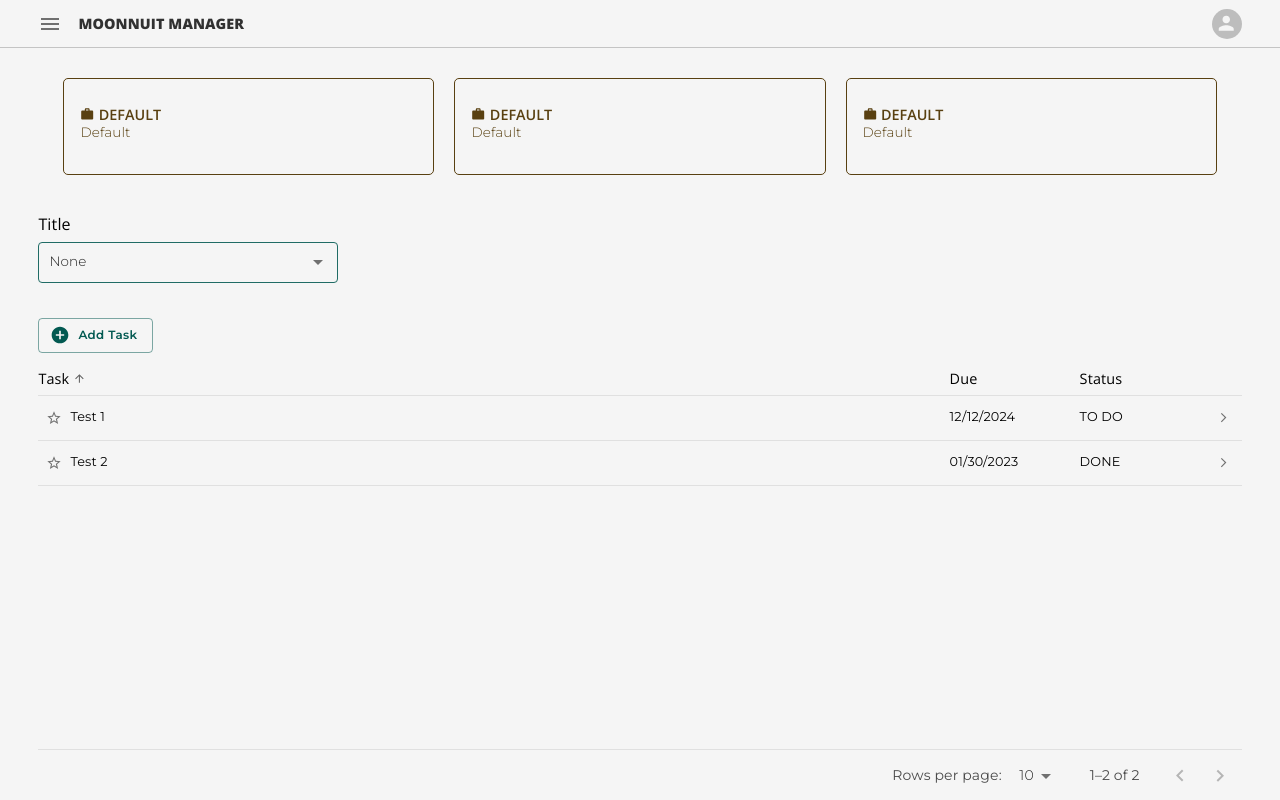
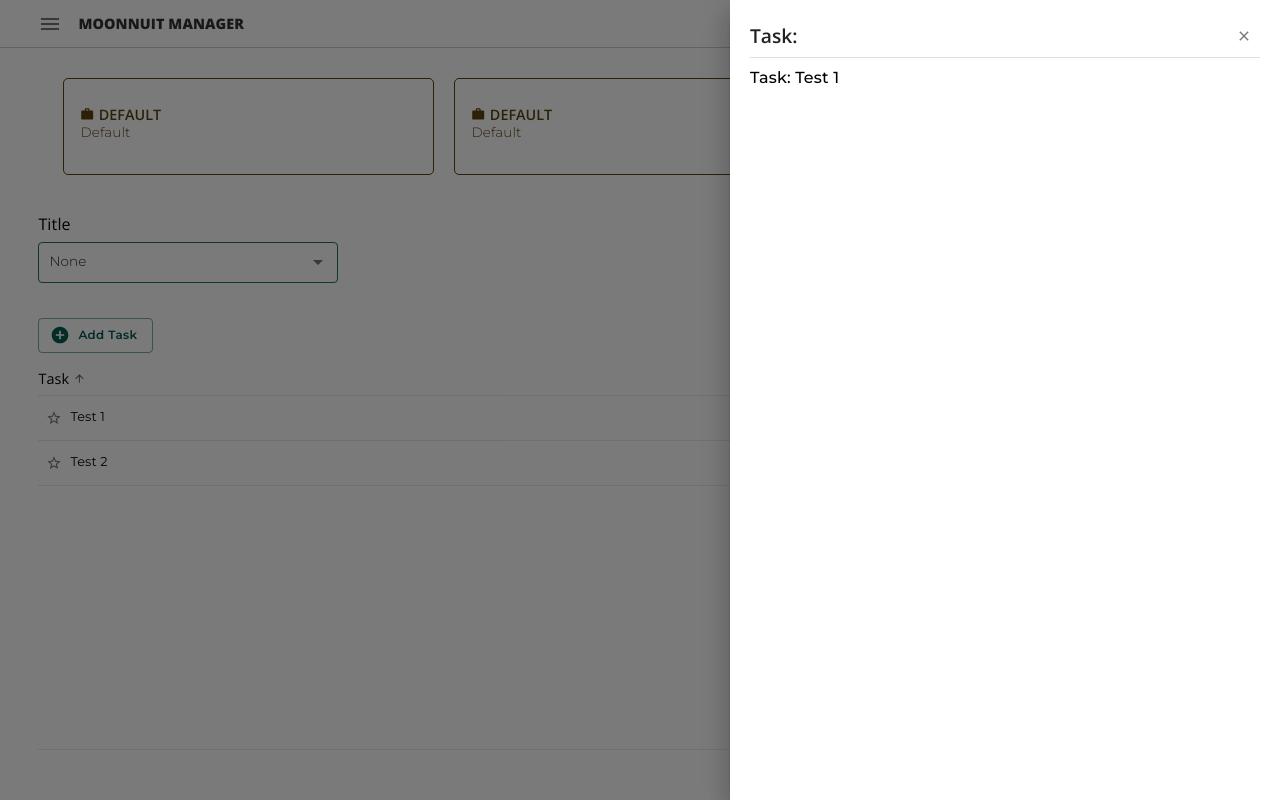
Before and after one commit to alejandroguardadodev/taskmanager, a React (Vite) app: page / in a window 1280 px wide. Both pictures are taken after a click on the button 1223 px from the left and 417 px from the top of the page. Built offline with nearby package versions, Linux system fonts and the light colour scheme.

Commit message:
feat:Modals Menu

```diff
--- a/src/App.tsx
+++ b/src/App.tsx
@@ -14,7 +14,8 @@ import DashboardLayout from './layouts/DashboardLayout'
 
 import DashboardPage from './pages/HomePage'
 
-import TestModal from './components/modals/TestModal';
+import TestModal from './components/modals/TestModal'
+import TaskMenuModal from './components/modals/TaskMenuModal';
 
 import 'react-toastify/dist/ReactToastify.css'
 
@@ -34,6 +35,7 @@ function App() {
           <ToastContainer />
 
           <TestModal />
+          <TaskMenuModal />
         </ThemeProvider>
       </Router>
     </Provider>
--- a/src/components/ComponentItem/index.tsx
+++ b/src/components/ComponentItem/index.tsx
@@ -56,11 +56,12 @@ interface ItemPropsType {
     solebutton?: boolean;
     mb?: number;
     onAction?: OnActionVoidHandle;
+    onMenuClose?: OnActionVoidHandle;
 }
 
-const ComponentItem = ({ text, icon, dissableIconAnimation=false, dissablePaddingBottom=false, solebutton=false, mb, onAction }:ItemPropsType) => {
+const ComponentItem = ({ text, icon, dissableIconAnimation=false, dissablePaddingBottom=false, solebutton=false, mb, onAction, onMenuClose }:ItemPropsType) => {
     return (
-        <CustomMenuItem onClick={() => { onAction?.() }} solebutton={solebutton} dissableIconAnimation={dissableIconAnimation} dissablePaddingBottom={dissablePaddingBottom} sx={{ background: 'transparent !important', ...(mb && { marginBottom: `${mb}px` }) }} disableRipple>
+        <CustomMenuItem onClickCapture={() => { onMenuClose?.() }} onClick={() => { onAction?.() }} solebutton={solebutton} dissableIconAnimation={dissableIconAnimation} dissablePaddingBottom={dissablePaddingBottom} sx={{ background: 'transparent !important', ...(mb && { marginBottom: `${mb}px` }) }} disableRipple>
             {icon && (
                 <ListItemIcon className='icon-object'>
                     {icon}
--- /dev/null
+++ b/src/components/modals/TaskMenuModal/index.tsx
@@ -0,0 +1,29 @@
+import React from "react"
+
+import BaseHorizontalModal from "../bases/BaseHorizontalModal"
+
+import Typography from "@mui/material/Typography"
+
+import useModal from "../../../hooks/useModal"
+
+import { ITask } from "../../../models/Task"
+
+const TaskMenuModal = () => {
+
+    const { extradata } = useModal("task")
+
+    const isEdit = React.useMemo<boolean>(() => Boolean(extradata), [extradata])
+    const task = React.useMemo<null | ITask>(() => {
+        if (!isEdit) return null
+
+        return extradata as ITask
+    }, [isEdit, extradata])
+
+    return (
+        <BaseHorizontalModal title="task" header="Task">
+            <Typography variant="body1" sx={{ fontWeight: 500, fontSize: '1rem', lineHeight: '1.2rem' }}>{isEdit? `Task: ${task?.title}` : "New Task"}</Typography>
+        </BaseHorizontalModal>
+    )
+}
+
+export default TaskMenuModal
--- a/src/components/modals/TestModal/index.tsx
+++ b/src/components/modals/TestModal/index.tsx
@@ -1,8 +1,8 @@
-import BaseSimpleModal from "../BaseSimpleModal"
+import BaseSimpleModal from "../bases/BaseSimpleModal"
 
 const TestModal = () => {
   return (
-    <BaseSimpleModal title="test">
+    <BaseSimpleModal title="test" header="Modal Test">
         TEST MODAL
     </BaseSimpleModal>
   )
--- /dev/null
+++ b/src/components/modals/bases/BaseHorizontalModal/index.tsx
@@ -0,0 +1,60 @@
+import { styled } from '@mui/system'
+
+import Drawer from '@mui/material/Drawer'
+
+import Box from '@mui/material/Box'
+
+import Typography from '@mui/material/Typography'
+
+import IconButton from '@mui/material/IconButton'
+import CloseIcon from '@mui/icons-material/Close'
+
+import Divider from '@mui/material/Divider'
+
+import useModal from '../../../../hooks/useModal'
+
+import { ModalTitleType } from '../../../../reducers/modalReducer'
+
+const BoxContainer = styled(Box)(({ theme }) => ({
+    width: 550,
+    height: '100%',
+    background: 'transparent !important',
+    padding: '20px 20px 20px',
+    display: 'flex',
+    flexDirection: 'column',
+    [theme.breakpoints.down('sm')]: {
+        width: '100vw',
+    }
+}))
+
+interface BaseHorizontalModalPropsType {
+    title: ModalTitleType;
+    children: React.ReactNode;
+    header?: string;
+}
+
+const BaseHorizontalModal = ({ title, children, header="" }:BaseHorizontalModalPropsType) => {
+
+    const { open, closeModal } = useModal(title)
+
+    return (
+        <Drawer anchor="right" open={open} onClose={() => { closeModal(); }}>
+            <BoxContainer role="presentation">
+                <Box sx={{ display: 'flex', flexDirection: 'row', justifyContent: 'flex-start', alignItems: 'center', paddingBottom: '5px' }}>
+                    <Box sx={{ flexGrow: '1' }}>
+                        <Typography variant='h5' className='non-mouse-event' sx={{ fontSize: '1.2rem', lineHeight: '1.2rem', textTransform: 'capitalize'  }}>{header}:</Typography>
+                    </Box>
+                    <IconButton aria-label="close-modal" onClick={() => { closeModal(); }}>
+                        <CloseIcon sx={{ fontSize: '1rem' }} />
+                    </IconButton>
+                </Box>
+                <Divider sx={{ marginBottom: '10px' }} />
+                <Box sx={{ flexGrow: 1 }}>
+                    {children}
+                </Box>
+            </BoxContainer>
+        </Drawer>
+    )
+}
+
+export default BaseHorizontalModal
--- a/src/components/modals/BaseSimpleModal/index.tsx
+++ b/src/components/modals/bases/BaseSimpleModal/index.tsx
@@ -16,12 +16,12 @@ import Modal from '@mui/material/Modal'
 
 import Slide from '@mui/material/Slide'
 
-import { ModalTitleType } from '../../../reducers/modalReducer'
+import { ModalTitleType } from '../../../../reducers/modalReducer'
 
 import { useResizeDetector } from 'react-resize-detector'
 
-import useResponsive from '../../../hooks/useResponsive'
-import useModal from '../../../hooks/useModal'
+import useResponsive from '../../../../hooks/useResponsive'
+import useModal from '../../../../hooks/useModal'
 
 const ModalBox = styled(Box, {
     shouldForwardProp: (props) => props !== "boxwidth" && props !== "boxheight"
@@ -47,9 +47,10 @@ const ModalBox = styled(Box, {
 interface BaseSimpleModalPropsType {
     title: ModalTitleType;
     children: React.ReactNode;
+    header?: string;
 }
 
-const BaseSimpleModal = ({ title, children } : BaseSimpleModalPropsType) => {
+const BaseSimpleModal = ({ title, children, header="" } : BaseSimpleModalPropsType) => {
 
     const { open, closeModal } = useModal(title)
     const { isMobile } = useResponsive()
@@ -65,10 +66,10 @@ const BaseSimpleModal = ({ title, children } : BaseSimpleModalPropsType) => {
                 <ModalBox ref={modalBoxRef} boxwidth={modalBoxWidth} boxheight={modalBoxheight}>
                     <Box sx={{ display: 'flex', flexDirection: 'row', justifyContent: 'flex-start', alignItems: 'center', paddingBottom: '5px' }}>
                         <Box sx={{ flexGrow: '1' }}>
-                            <Typography variant='h5' className='non-mouse-event' sx={{ fontSize: '1.2rem', lineHeight: '1.2rem', textTransform: 'capitalize'  }}>Project:</Typography>
+                            <Typography variant='h5' className='non-mouse-event' sx={{ fontSize: '1.2rem', lineHeight: '1.2rem', textTransform: 'capitalize'  }}>{header}:</Typography>
                         </Box>
                         <IconButton aria-label="close-modal" onClick={closeModal}>
-                            {isMobile? (<KeyboardArrowDownIcon sx={{ fontSize: '1rem' }} />):(<CloseIcon sx={{ fontSize: '1rem' }} />)}
+                            {isMobile? (<KeyboardArrowDownIcon sx={{ fontSize: '1.5rem' }} />):(<CloseIcon sx={{ fontSize: '1rem' }} />)}
                         </IconButton>
                     </Box>
                     <Divider sx={{ marginBottom: '10px' }} />
--- a/src/components/tables/TestTable/index.tsx
+++ b/src/components/tables/TestTable/index.tsx
@@ -57,13 +57,13 @@ const items = [
 
 const TestTable = () => {
 
-  const { openModal } = useModal('test')
+  const { openModal:openTaskModal } = useModal('task')
 
   return (
     <BaseTable
         addButtonText="Add Task"
         onAddButton={() => {
-          openModal()
+          openTaskModal()
         }}
         maxHeight={500}
         header={TESTHEADER}
@@ -72,7 +72,7 @@ const TestTable = () => {
         actionSection={(data:unknown) => {
           const task = data as ITask
 
-          return <IconButton disableRipple onClick={() => { alert(task.title) }}><ArrowForwardIosIcon sx={{ fontSize: '.7rem' }} /></IconButton>
+          return <IconButton disableRipple onClick={() => { openTaskModal(task) }}><ArrowForwardIosIcon sx={{ fontSize: '.7rem' }} /></IconButton>
 
         }}
         startIcon={(data:unknown) => {
--- a/src/hooks/useModal.tsx
+++ b/src/hooks/useModal.tsx
@@ -2,27 +2,39 @@ import React from 'react'
 
 import { useSelector, useDispatch } from 'react-redux'
 
-import { IModalReducer, ModalTitleType, IExtraDataType, actionOpenModal, actionCloseModal } from '../reducers/modalReducer'
+import { IModalReducer, ModalTitleType, actionOpenModal, actionCloseModal } from '../reducers/modalReducer'
 
 import { RootState, AppDispatch } from '../store'
 
 const useModal = (title:ModalTitleType) => {
     const dispatch = useDispatch<AppDispatch>()
 
-    const { test, extradata } = useSelector<RootState, IModalReducer>(state => state.modal)
+    const { test, task, extradata } = useSelector<RootState, IModalReducer>(state => state.modal)
 
     const open = React.useMemo<boolean>(() => {
         switch(title) {
+            case "test":
+                return test
+
+            case "task":
+                return task
+
             default:
-                return test
+                return false
         }
-    }, [title, test])
+    }, [title, task, test])
 
 
-    const modalextradata = React.useMemo<IExtraDataType>(() => {
+    const modalextradata = React.useMemo<null | unknown>(() => {
         switch(title) {
+            case "test":
+                return extradata.test
+
+            case "task":
+                return extradata.task
+
             default:
-                return extradata
+                return null
         }
     }, [title, extradata])
 
--- a/src/layouts/DashboardLayout/MainMenu/MenuContent/ItemContent/index.tsx
+++ b/src/layouts/DashboardLayout/MainMenu/MenuContent/ItemContent/index.tsx
@@ -21,9 +21,10 @@ interface ItemContentPropsTypes {
   defaultExpanded?: boolean;
   btntext?: string;
   onAction?: OnActionVoidType;
+  onMenuClose?: OnActionVoidType;
 }
 
-const ItemContent = ({ id, title, defaultExpanded=false, children, btntext, onAction }:ItemContentPropsTypes) => {
+const ItemContent = ({ id, title, defaultExpanded=false, children, btntext, onAction, onMenuClose }:ItemContentPropsTypes) => {
   return (
     <Accordion
       defaultExpanded={defaultExpanded}
@@ -54,7 +55,7 @@ const ItemContent = ({ id, title, defaultExpanded=false, children, btntext, onAc
           width: '100%',
         }}
       >
-        {btntext && (<Button onClick={() => { onAction?.() }} startIcon={<AddCircleIcon />} variant='outlined'> {btntext} </Button>)}
+        {btntext && (<Button onClickCapture={() => { onMenuClose?.() }} onClick={() => { onAction?.() }} startIcon={<AddCircleIcon />} variant='outlined'> {btntext} </Button>)}
         <MenuList dense>
           {children}
         </MenuList>
--- a/src/layouts/DashboardLayout/MainMenu/MenuContent/index.tsx
+++ b/src/layouts/DashboardLayout/MainMenu/MenuContent/index.tsx
@@ -23,6 +23,7 @@ import ArticleIcon from '@mui/icons-material/Article'
 import Divider from '@mui/material/Divider'
 
 import useResponsive from '../../../../hooks/useResponsive'
+import useModal from '../../../../hooks/useModal'
 
 const Container = styled("div")(() => ({
   padding: '20px 0px',
@@ -49,6 +50,13 @@ const MenuContent = ({ onMenuClose }:MenuContentPropsType) => {
   const navigate = useNavigate()
 
   const { isTabletOrMobile } = useResponsive()
+
+  const { openModal:openTaskModal } = useModal('task')
+  const { openModal:openTestModal } = useModal('test')
+
+  const handleCloseMenu = () => {
+    if (isTabletOrMobile) onMenuClose?.()
+  }
 
   return (
     <Container>
@@ -79,7 +87,13 @@ const MenuContent = ({ onMenuClose }:MenuContentPropsType) => {
         </Box>
       )}
 
-      <Button startIcon={<AddCircleIcon />} sx={{ width: '90%', marginBottom: '10px' }} variant='outlined'>Task</Button>
+      <Button
+        startIcon={<AddCircleIcon />}
+        sx={{ width: '90%', marginBottom: '10px' }}
+        variant='outlined'
+        onClickCapture={() => { handleCloseMenu() }}
+        onClick={()=>{ openTaskModal() }}
+      >Task</Button>
 
       <ComponentItem
           icon={<HomeIcon />}
@@ -88,6 +102,7 @@ const MenuContent = ({ onMenuClose }:MenuContentPropsType) => {
           dissablePaddingBottom
           solebutton
           mb={5}
+          onMenuClose={handleCloseMenu}
           onAction={() => { navigate("/") }}
         />
 
@@ -98,20 +113,25 @@ const MenuContent = ({ onMenuClose }:MenuContentPropsType) => {
           dissablePaddingBottom
           solebutton
           mb={5}
+          onMenuClose={handleCloseMenu}
         />
 
       <ItemContent
         id="workspace-action"
         title="Workspaces"
         btntext='Workspace'
+        onAction={() => { openTestModal() }}
+        onMenuClose={handleCloseMenu}
       >
         <ComponentItem
           icon={<WorkIcon />}
           text='Default'
+          onMenuClose={handleCloseMenu}
         />
         <ComponentItem
           icon={<WorkIcon />}
           text='Default'
+          onMenuClose={handleCloseMenu}
         />
       </ItemContent>
 
@@ -122,6 +142,7 @@ const MenuContent = ({ onMenuClose }:MenuContentPropsType) => {
         dissablePaddingBottom
         solebutton
         mb={5}
+        onMenuClose={handleCloseMenu}
       />
 
       <ComponentItem
@@ -131,6 +152,7 @@ const MenuContent = ({ onMenuClose }:MenuContentPropsType) => {
         dissablePaddingBottom
         solebutton
         mb={5}
+        onMenuClose={handleCloseMenu}
       />
     </Container>
   )
--- a/src/reducers/modalReducer.tsx
+++ b/src/reducers/modalReducer.tsx
@@ -1,13 +1,15 @@
 import { PayloadAction, createSlice } from '@reduxjs/toolkit'
 
-export type ModalTitleType = "test"
+export type ModalTitleType = "test" | "task"
 
 export interface IExtraDataType {
     test: null | unknown;
+    task: null | unknown;
 }
 
 export interface IModalReducer {
     test: boolean;
+    task: boolean;
     extradata: IExtraDataType;
 }
 
@@ -18,8 +20,10 @@ export interface PayloadActionType {
 
 const initialStates:IModalReducer = {
     test: false,
+    task: false,
     extradata: {
-        test: null
+        test: null,
+        task: null,
     }
 }
 
@@ -31,25 +35,21 @@ const ModalSlice = createSlice({
         actionOpenModal(state, action:PayloadAction<PayloadActionType>) {
             return {
                 ...state,
-                ...(action.payload.title == "test" && {
-                    test: true,
+                [action.payload.title]: true,
                 extradata: {
                     ...state.extradata,
-                        test: action.payload.extra
+                    [action.payload.title]: action.payload.extra
                 }
-                })
             }
         },
         actionCloseModal(state, action:PayloadAction<ModalTitleType>) {
             return {
                 ...state,
-                ...(action.payload == "test" && {
-                    test: false,
+                [action.payload]: false,
                 extradata: {
                     ...state.extradata,
-                        test: null
+                    [action.payload]: null
                 }
-                })
             }
         }
     }
```
Lines whose indentation alone changed are shown as unchanged.
